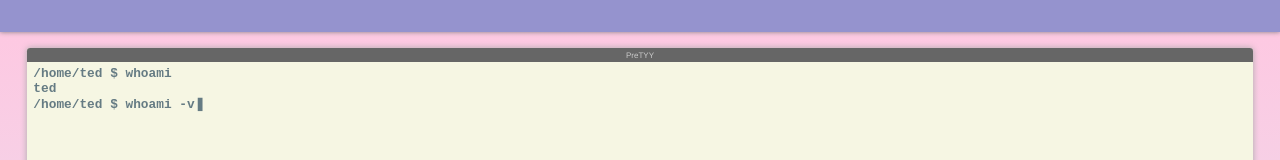
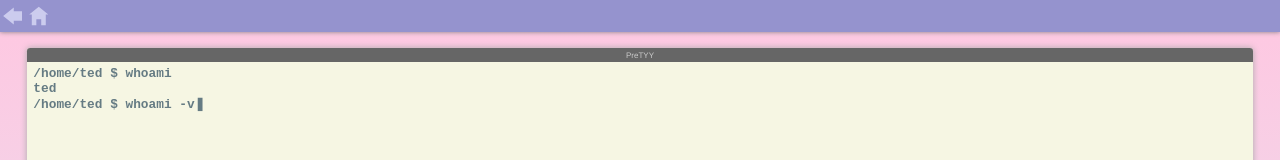
Before and after one commit to tedthemusician/site, a Vue app: page /whoami in a window 1280 px wide. Shown: the top 160 px of the page. Built offline with nearby package versions, Linux system fonts and the light colour scheme.

Commit message:
Style navBar per theme

```diff
--- /dev/null
+++ b/src/components/app/BackButton.vue
@@ -0,0 +1,18 @@
+<template>
+<!-- Generator: Adobe Illustrator 23.0.6, SVG Export Plug-In . SVG Version: 6.00 Build 0)  -->
+    <svg :style="style" version="1.1" id="Layer_1" xmlns="http://www.w3.org/2000/svg" xmlns:xlink="http://www.w3.org/1999/xlink" x="0px" y="0px"
+    viewBox="0 0 250 221" style="enable-background:new 0 0 250 221;" xml:space="preserve">
+    <polygon points="250,48 137.9,48 137.9,0 0,110.5 137.9,221 137.9,173 250,173 "/>
+</svg>
+
+</template>
+
+<script>
+export default {
+	computed: {
+		style() {
+			return this.$store.getters.getStyle('app', 'navButton')
+		},
+    },
+}
+</script>
--- /dev/null
+++ b/src/components/app/HomeButton.vue
@@ -0,0 +1,18 @@
+<template>
+    <!-- Generator: Adobe Illustrator 23.0.6, SVG Export Plug-In . SVG Version: 6.00 Build 0)  -->
+    <svg :style="style" version="1.1" id="Layer_2" xmlns="http://www.w3.org/2000/svg" xmlns:xlink="http://www.w3.org/1999/xlink" x="0px" y="0px"
+        viewBox="0 0 260 252.5" style="enable-background:new 0 0 260 252.5;" xml:space="preserve">
+    <polygon class="st0" points="130,0 0,107.6 35.2,107.6 35.2,252.5 97,252.5 97,171.6 130,171.6 163,171.6 163,252.5 224.8,252.5
+        224.8,107.6 260,107.6 "/>
+    </svg>
+</template>
+
+<script>
+export default {
+	computed: {
+		style() {
+			return this.$store.getters.getStyle('app', 'navButton')
+		},
+    },
+}
+</script>
--- a/src/components/app/NavBar.vue
+++ b/src/components/app/NavBar.vue
@@ -1,16 +1,46 @@
 <template>
-    <nav :style="barStyle" />
+    <nav :style="barStyle">
+        <back-button v-if="theme !== 'greybeard'" @click.native="goBack" />
+        <a id="home-link" v-if="theme === 'greybeard'" @click="goHome">
+            Home
+        </a>
+        <home-button v-else @click.native="goHome" />
+    </nav>
 </template>
 
 <script>
+import { mapState } from 'vuex'
+
+import HomeButton from './HomeButton.vue'
+import BackButton from './BackButton.vue'
+
 export default {
+    components: {
+        HomeButton,
+        BackButton,
+    },
     computed: {
+        ...mapState([
+            'theme',
+        ]),
         barStyle() {
             return this.$store.getters.getStyle('app', 'navBar')
+        },
+    },
+    methods: {
+        goBack() {
+            this.$router.go(-1)
+        },
+        goHome() {
+            this.$router.push('/')
         },
     },
 }
 </script>
 
-<style>
+<style scoped>
+a {
+    margin: 0.5rem;
+    color: blue;
+}
 </style>
--- a/src/styles/app.js
+++ b/src/styles/app.js
@@ -34,11 +34,20 @@ const light = {
         ...defaults.global,
         background: 'linear-gradient(rgb(295, 199, 225), #e8dfee 60vh)',
     },
+
     navBar: {
+        display: 'flex',
+        'justify-content': 'left',
         width: '100%',
         height: '2rem',
         background: '#9593ce',
         'box-shadow': '0 0 0.3rem gray',
+    },
+
+    navButton: {
+        padding: '0.2rem',
+        width: '1.2rem',
+        fill: '#cce',
     },
 
     soft: {
@@ -63,6 +72,10 @@ export default {
             background: '#344250',
             'box-shadow': 'none',
         },
+        navButton: {
+            ...light.navButton,
+            fill: '#788',
+        },
     },
     vintage: {
         ...light,
@@ -76,6 +89,15 @@ export default {
         soft: {
             color: 'purple',
         },
+        navBar: {
+            ...light.navBar,
+            background: '#222',
+            'box-shadow': 'none',
+        },
+        navButton: {
+            ...light.navButton,
+            fill: '#080',
+        },
     },
     greybeard: {
         ...light,
@@ -87,5 +109,14 @@ export default {
             'font-family': 'Times New Roman, sans-serif',
             'text-align': 'left',
         },
+        navBar: {
+            ...light.navBar,
+            background: 'white',
+            'box-shadow': 'none',
+        },
+        navButton: {
+            ...light.navButton,
+            fill: 'black',
+        },
     },
 }
```
